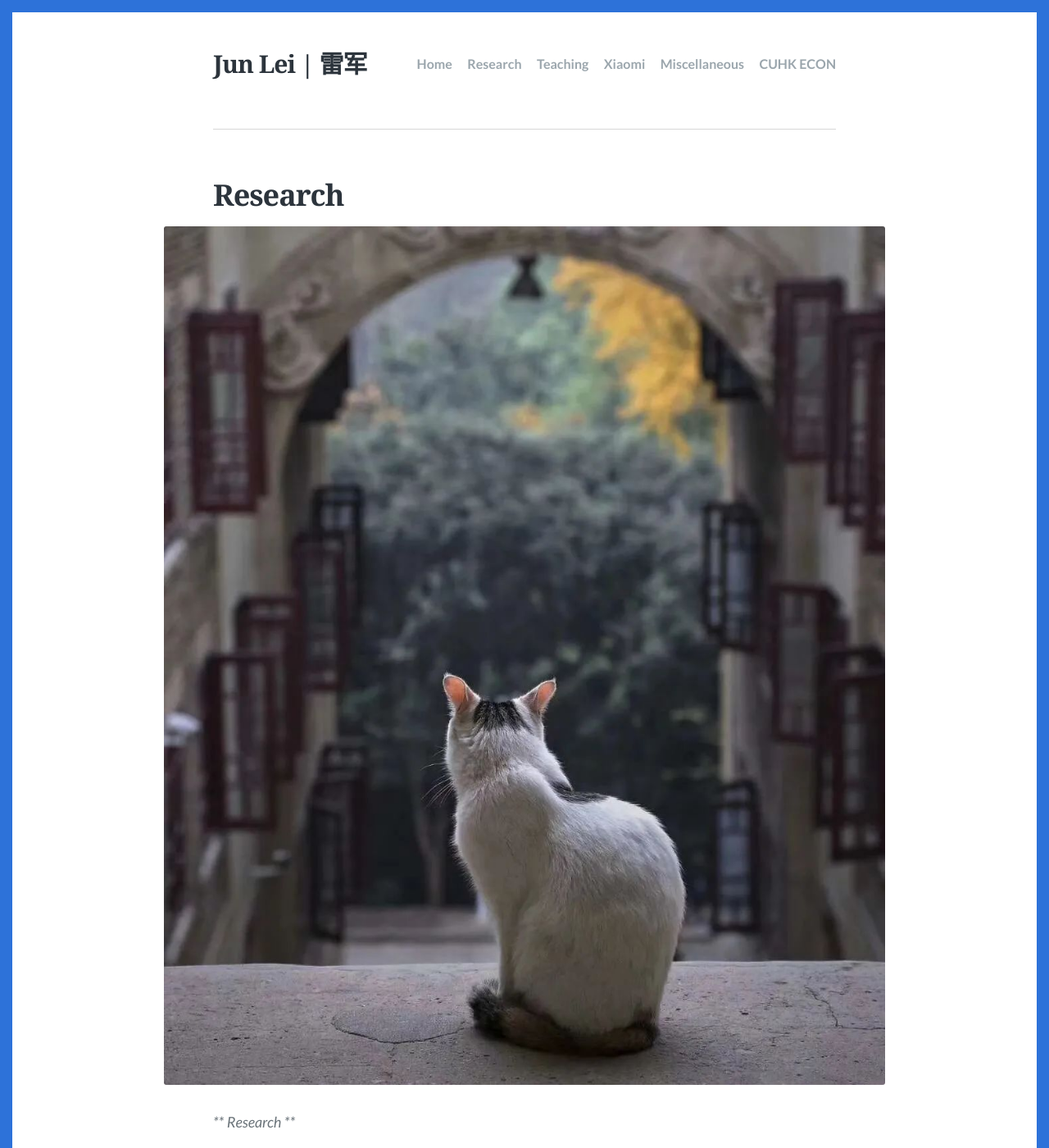
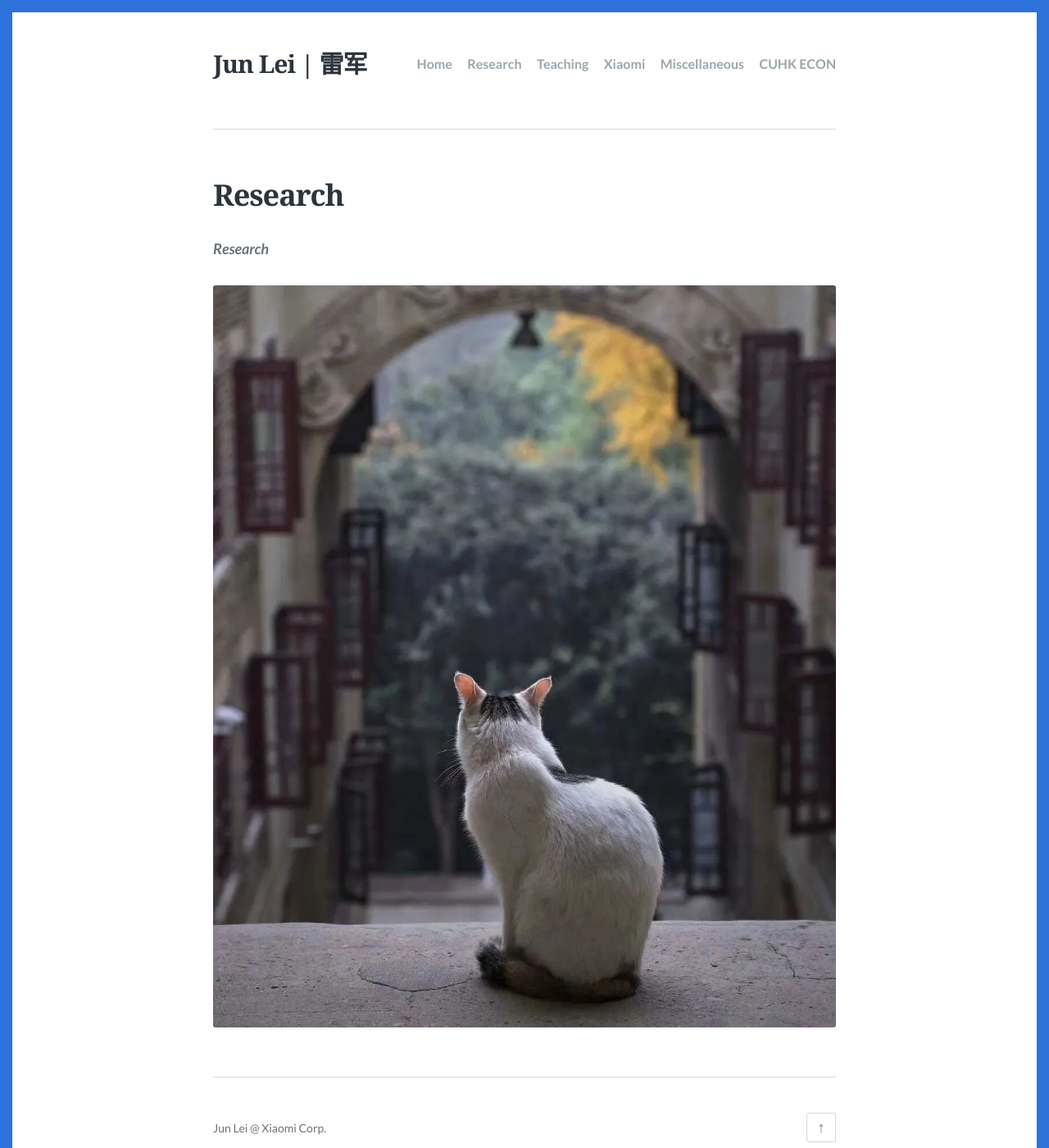
Before and after one commit to ciqiaowang/ciqiaowang.github.io, a Jekyll site: the page built from research.md, in a window 1280 px wide and 1400 px high. Shown: the whole window at 82% size. Built offline with Jekyll 4.4.1, drawn with Linux system fonts in a browser that asks for light colours.

Commit message:
Update research.md

```diff
--- a/research.md
+++ b/research.md
@@ -3,7 +3,8 @@ layout: page
 title: Research
 description: My research
 permalink: /research.html
-feature_image: images/640.jpg
+feature_image:
 ---
+***Research***
 
-*** Research ***
+![whu](images/640.jpg)
```
